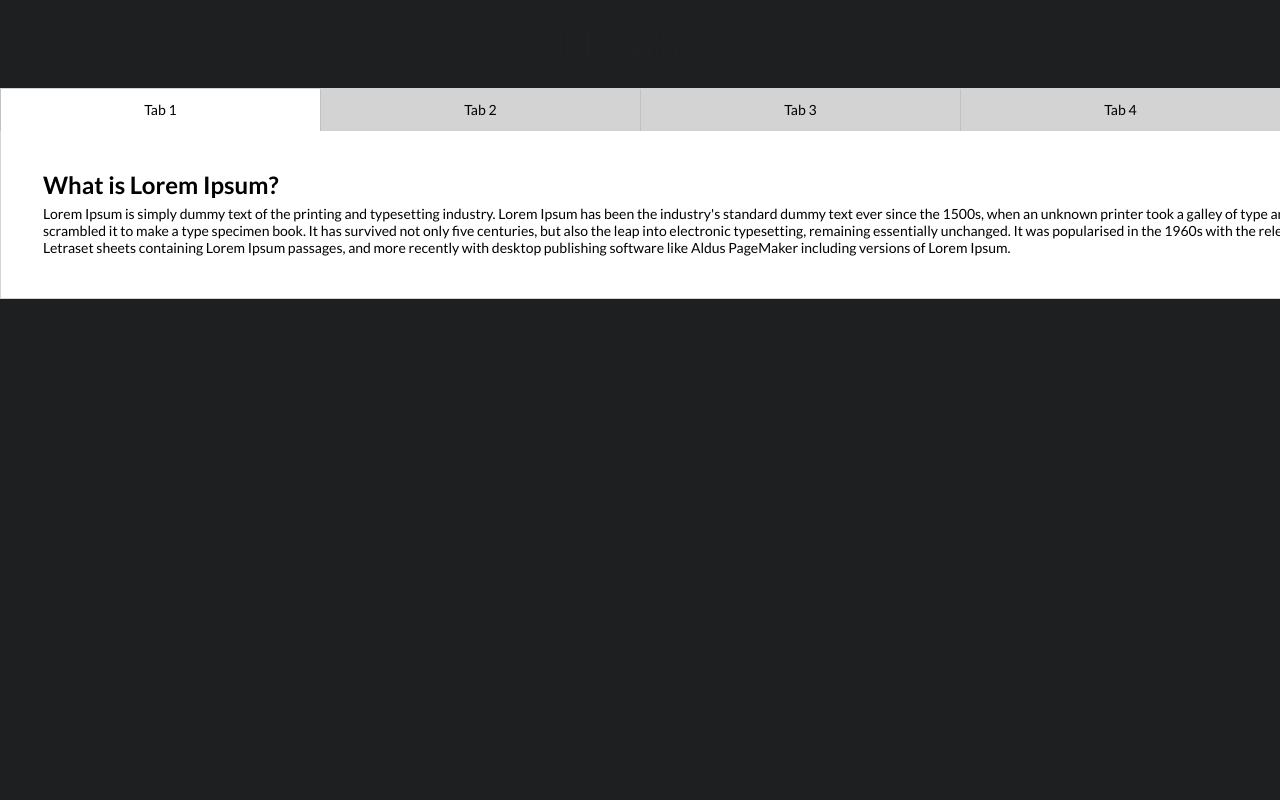
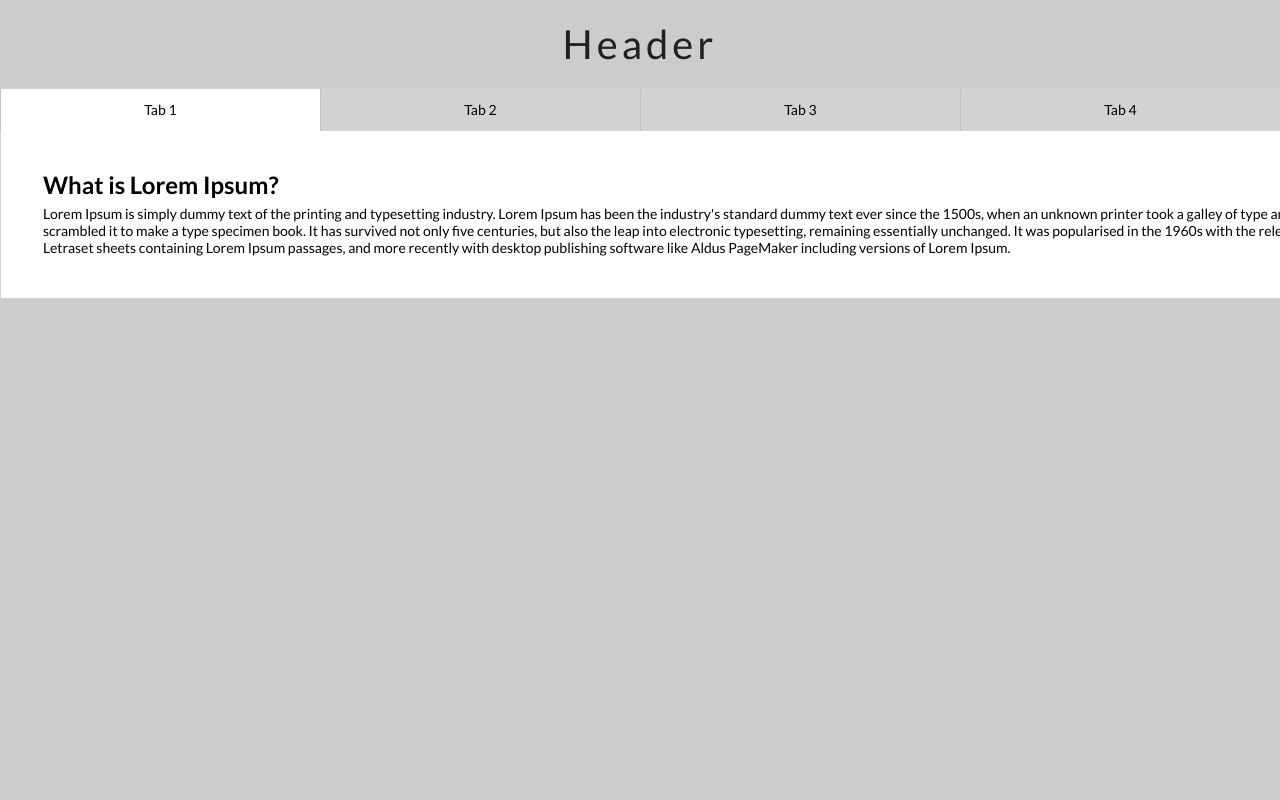
Before and after one commit to saorabhkr/TabToAccordionNoJs, a plain HTML site: page index.html in a window 1280 px wide. Shown: the top 800 px of the page. Drawn offline with Linux system fonts and the light colour scheme.

Commit message:
Update layout.css

```diff
--- a/css/layout.css
+++ b/css/layout.css
@@ -14,7 +14,7 @@
   @group Usualy Common Layout CSS : Start
 ******************************************************/
 html, body {
-    background: #1d1f20;
+    background: #ccc;
     color: #000;
     width:100%;
     height:100%;
```
